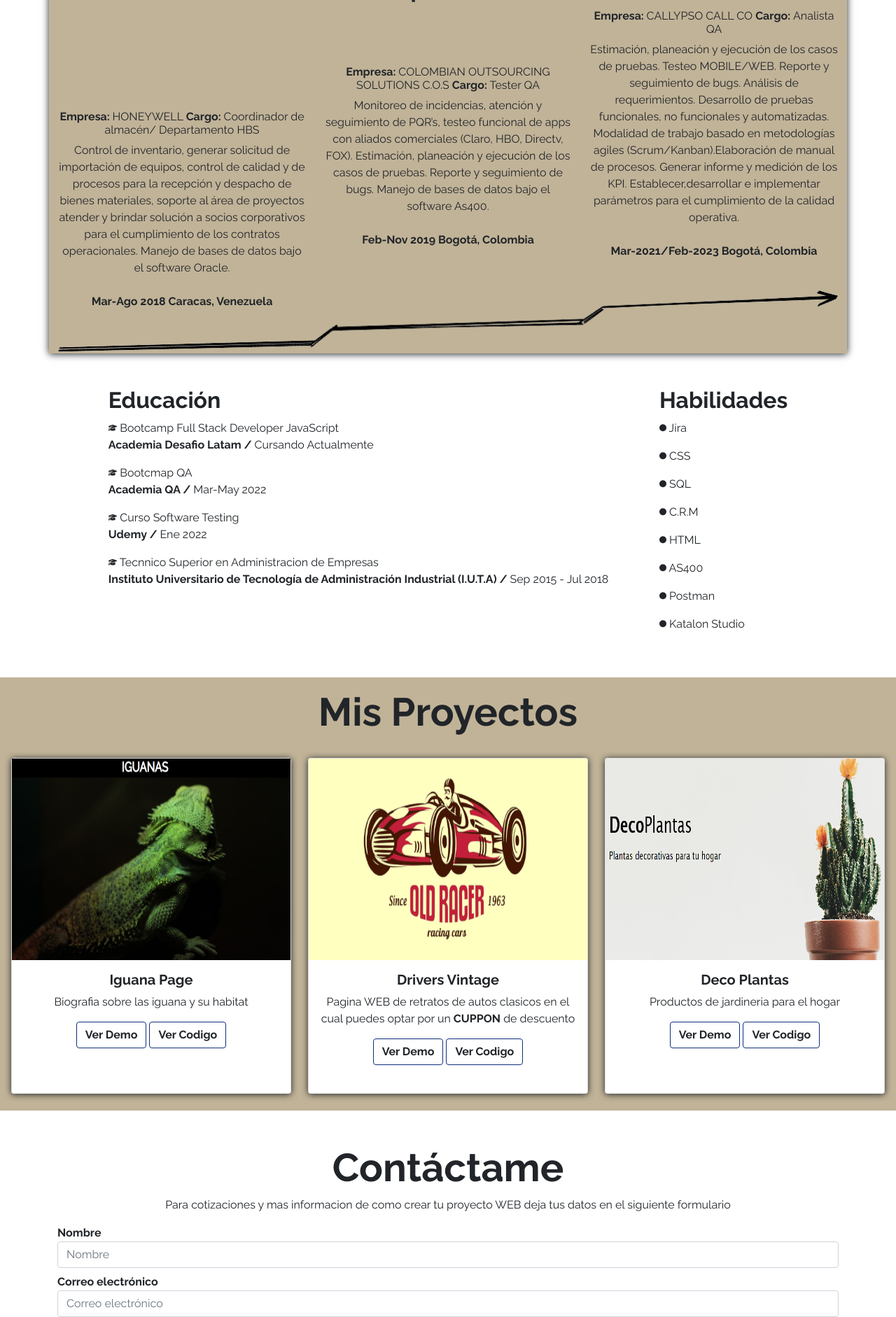
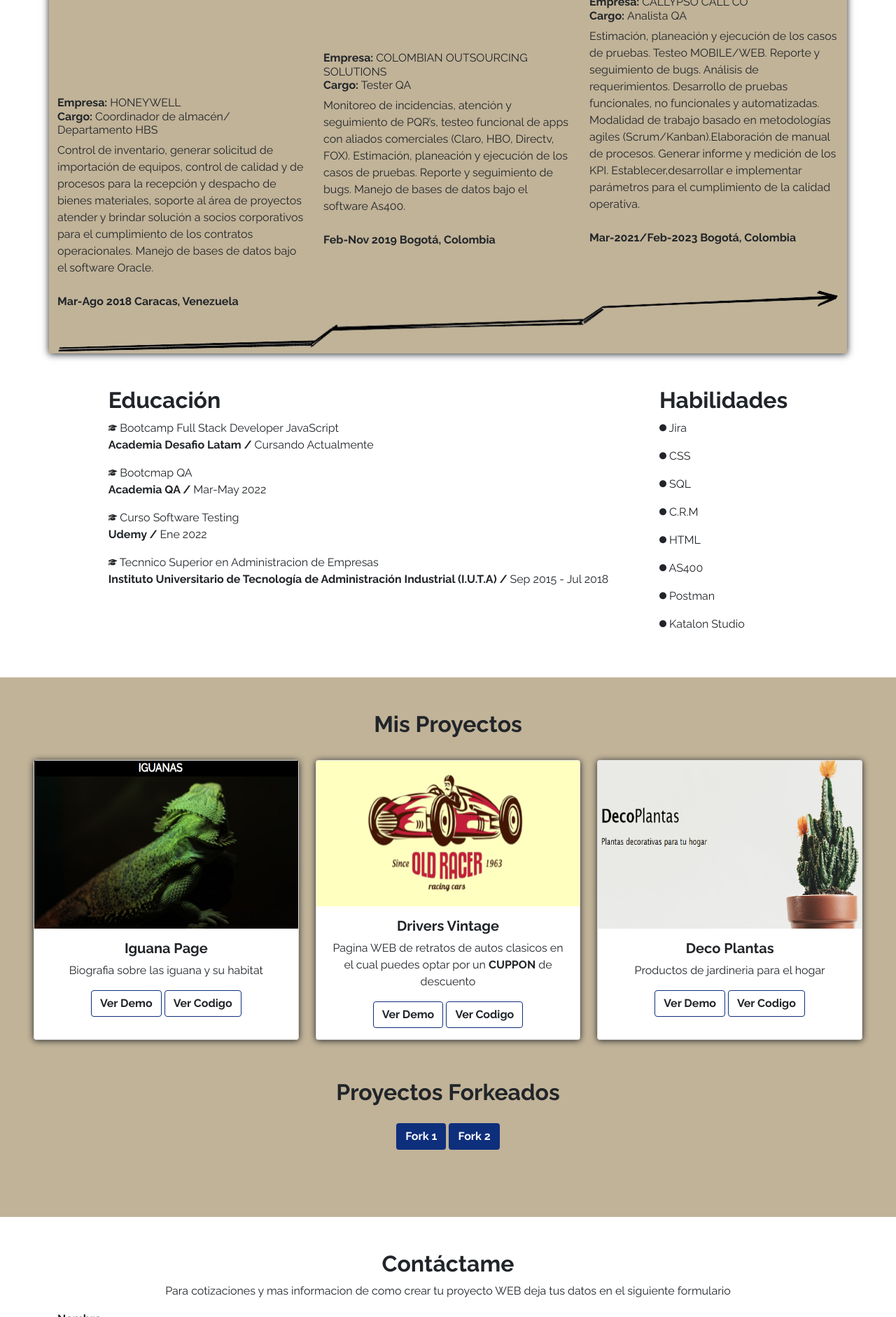
Before and after one commit to ManuelCoraoSira/ManuelCoraoSira.github.io, a plain HTML site: page index.html in a window 1280 px wide. Shown: the part 739-2621 px from the top of the page at 70% size. Drawn offline with nearby package versions, Linux system fonts and the light colour scheme.

Commit message:
:racehorse: Agregando Links Forks

```diff
--- a/assets/css/styles.css
+++ b/assets/css/styles.css
@@ -22,11 +22,7 @@ body {
     text-decoration: none;
   }
 
-  .boton-1 {
-    border-color: #0E2F7C;
-  }
-
-  .boton-2 {
+  .boton {
     background-color: #0E2F7C;
   }
 
@@ -55,11 +51,11 @@ body {
   }
 
   .card {
-    height: 30rem;
+    height: 25rem;
   }
 
   .card img {
-    height: 18rem;
+    height: 15rem;
   }
 
   .card a {
@@ -73,6 +69,10 @@ body {
 
   .card:hover {
     transform: translateY(-5%);
+  }
+
+  .fork a {
+    background-color: #0E2F7C;
   }
 
   .formulario {
--- a/index.html
+++ b/index.html
@@ -33,7 +33,7 @@
                 <span class="navbar-toggler-icon"></span>
             </button>
             <div class="collapse navbar-collapse" id="navbarNav">
-                <ul class=" navbar-nav ms-auto mb-lg-0">
+                <ul class=" navbar-nav ms-auto">
                     <li class="nav-item">
                         <a class="nav-link active fw-bolder" href="#">Experiencia</a>
                     </li>
@@ -52,7 +52,7 @@
     <header class="text-white text-end my-5 py-5">
         <div class="container">
             <div class="ms-auto col-12 col-md-7 my-5">
-                <h1 class="fw-bolder display-4">
+                <h1 class="fw-bolder display-7">
                     Software Developer
                 </h1>
                 <p class="bio fw-bolder my-5">
@@ -66,8 +66,8 @@
                     <strong> <a href="https://desafiolatam.com/" target="_blank"> "Desafio Latam"</a> </strong>
                 </p>
                 <div class="mb-5 pb-5">
-                    <button class="boton-1 btn text-light me-4 fw-bolder">Proyectos</button>
-                    <button class="boton-2 btn text-light fw-bolder">Contacto</button>
+                    <button class="boton btn text-light me-4 fw-bolder">Proyectos</button>
+                    <button class="boton btn text-light fw-bolder">Contacto</button>
                 </div>
             </div>
         </div>
@@ -77,11 +77,11 @@
         <div class="container experiencia">
             <h2 class="display-7 fw-bolder text-center">Experiencia</h2>
             <div class="row justify-content-around">
-                <div class="col-12 col-md-4 empleo-3 text-center my-5">
+                <div class="col-12 col-md-4 empleo-3 my-5">
                     <h6>
-                        <strong> Empresa: </strong> HONEYWELL <strong> Cargo: </strong> Coordinador de almacén/
-                        Departamento
-                        HBS
+                        <strong> Empresa: </strong> HONEYWELL <strong>
+                            <br>
+                            Cargo: </strong> Coordinador de almacén/ Departamento HBS
                     </h6>
                     <p>
                         Control de inventario, generar solicitud de importación de equipos, control de calidad y de
@@ -93,10 +93,11 @@
                         <strong> Mar-Ago 2018 Caracas, Venezuela </strong>
                     </p>
                 </div>
-                <div class="col-12 col-md-4 empleo-2 text-center my-5">
+                <div class="col-12 col-md-4 empleo-2 my-5">
                     <h6>
-                        <strong> Empresa: </strong> COLOMBIAN OUTSOURCING SOLUTIONS C.O.S <strong> Cargo:</strong>
-                        Tester QA
+                        <strong> Empresa: </strong> COLOMBIAN OUTSOURCING SOLUTIONS<strong>
+                            <br>
+                            Cargo:</strong> Tester QA
                     </h6>
                     <p>
                         Monitoreo de incidencias, atención y seguimiento de PQR’s, testeo funcional de apps con aliados
@@ -109,9 +110,11 @@
                         <strong> Feb-Nov 2019 Bogotá, Colombia </strong>
                     </p>
                 </div>
-                <div class="col-12 col-md-4 empleo-1 text-center">
+                <div class="col-12 col-md-4 empleo-1">
                     <h6>
-                        <strong> Empresa: </strong> CALLYPSO CALL CO <strong> Cargo: </strong> Analista QA
+                        <strong> Empresa: </strong> CALLYPSO CALL CO <strong>
+                            <br>
+                            Cargo: </strong> Analista QA
                     </h6>
                     <p>
                         Estimación, planeación y ejecución de los casos de pruebas. Testeo MOBILE/WEB. Reporte y
@@ -163,8 +166,8 @@
         </div>
     </main>
 
-    <section class="portafolio p-3">
-        <h2 class="display-4 fw-bold text-center text-dark mb-4">Mis Proyectos</h2>
+    <section class="container-fluid portafolio p-5">
+        <h2 class="display-7 fw-bold text-center text-dark mb-4">Mis Proyectos</h2>
         <div class="row">
             <div class=" col-12 col-sm-4 py-2">
                 <div class="card">
@@ -220,11 +223,22 @@
                     </div>
                 </div>
             </div>
+            <div class="text-center fork my-5">
+                <h2 class="display-7 fw-bold text-center text-dark mb-4"> Proyectos Forkeados </h2>
+                <a class="btn fw-bolder text-light" href="https://github.com/ManuelCoraoSira/diegocabre.github.io"
+                    target="_blank">
+                    Fork 1
+                </a>
+                <a class="btn fw-bolder text-light" href="https://github.com/ManuelCoraoSira/desafio_cv_portafolio"
+                    target="_blank">
+                    Fork 2
+                </a>
+            </div>
         </div>
     </section>
 
     <section class="container my-5">
-        <h2 class="display-4 fw-bolder text-center">Contáctame</h2>
+        <h2 class="display-7 fw-bolder text-center">Contáctame</h2>
         <p class="text-center">
             Para cotizaciones y mas informacion de como crear tu proyecto WEB deja tus datos en el siguiente formulario
         </p>
@@ -250,7 +264,7 @@
     <footer class="text-center text-dark fw-bolder">
         <a class="btn fw-bolder" href="https://www.linkedin.com/in/manuelcoraosira/" target="_blank"> <i
                 class="fa-brands fa-linkedin-in fa-3x"></i> </a>
-        <a class="btn fw-bolder" href="https://github.com/manuelszira?tab=repositories" target="_blank"> <i
+        <a class="btn fw-bolder" href="https://github.com/ManuelCoraoSira" target="_blank"> <i
                 class="fa-brands fa-github fa-3x"></i> </a>
         <p class="mb-0">
             © Manuel Corao sira. Todos los derechos reservados.
```
